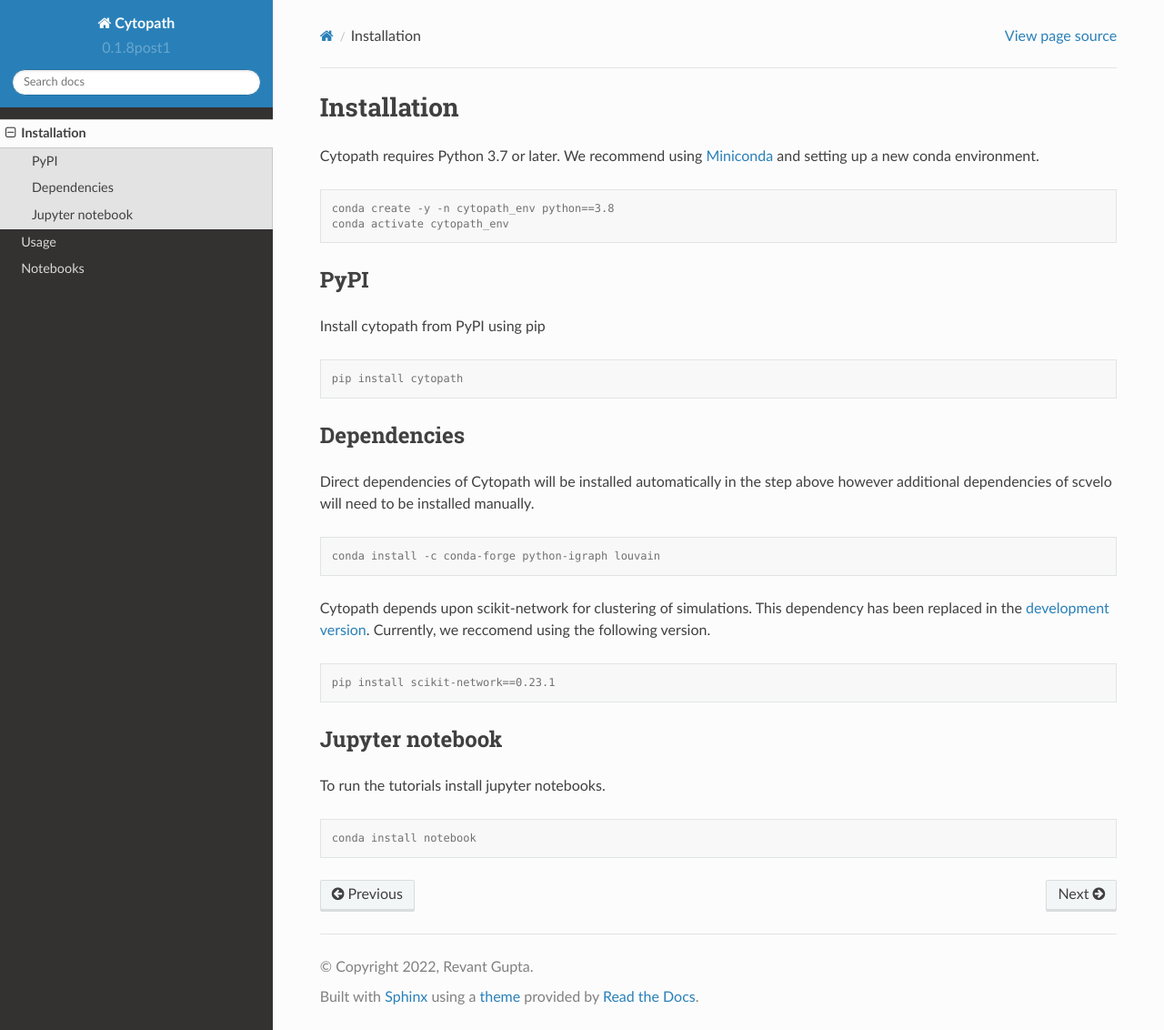
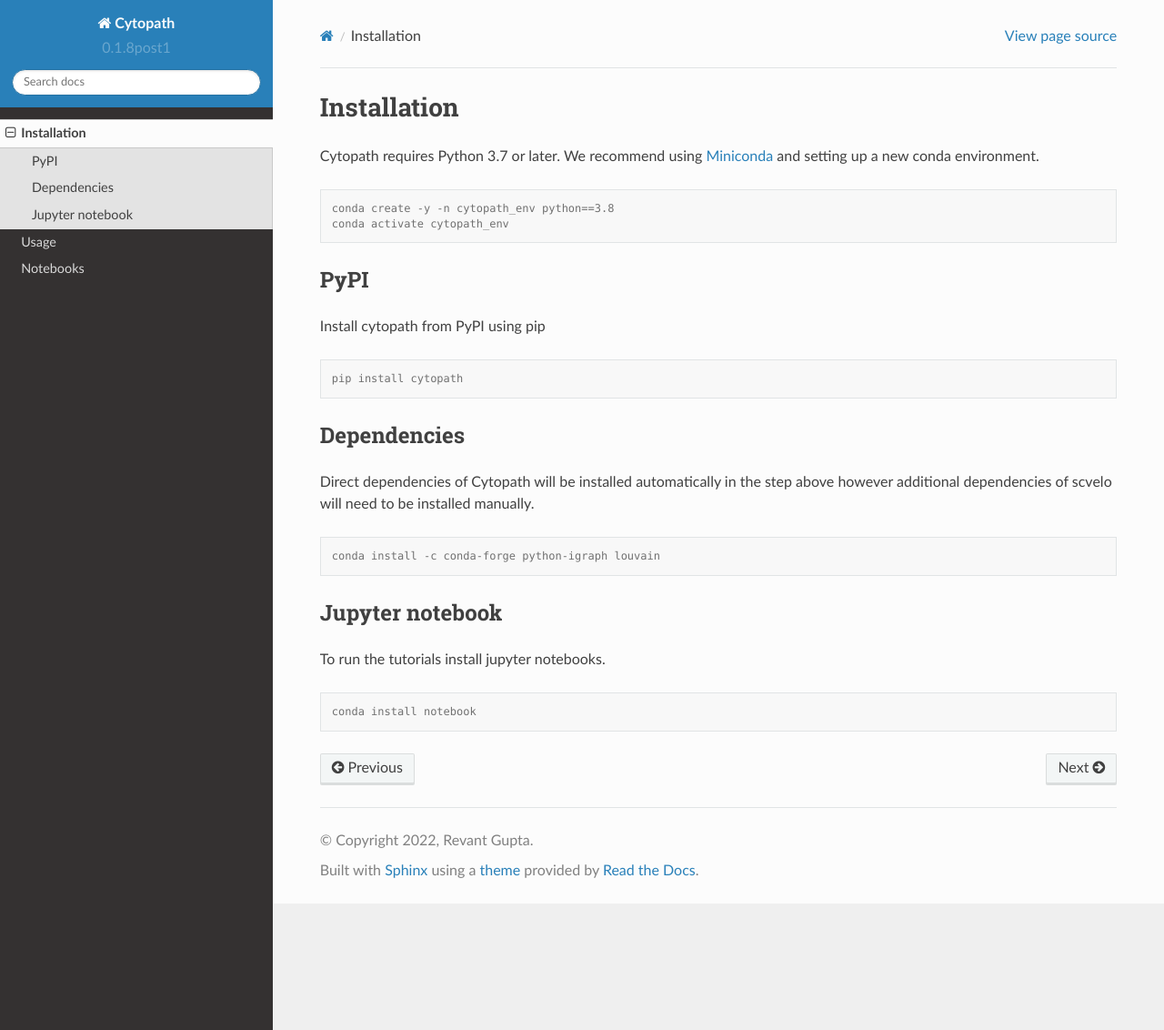
Before and after one commit to aron0093/cytopath, a Sphinx documentation site: the page built from docs/source/installation.rst, in a window 1280 px wide and 1132 px high. Shown: the whole window at 91% size. Built offline with Sphinx 7.4.7 and the Read the Docs theme 2.0.0, drawn with Linux system fonts in a browser that asks for light colours.

Commit message:
Update installation.rst

```diff
--- a/docs/source/installation.rst
+++ b/docs/source/installation.rst
@@ -26,13 +26,6 @@
 
    conda install -c conda-forge python-igraph louvain
 
-Cytopath depends upon scikit-network for clustering of simulations. This dependency has been replaced in the `development version <https://github.com/aron0093/cytopath/tree/development>`_. Currently, we reccomend using the following version.
-
-
-.. code-block:: console
-
-   pip install scikit-network==0.23.1
-
 Jupyter notebook
 ----------------
 
```
